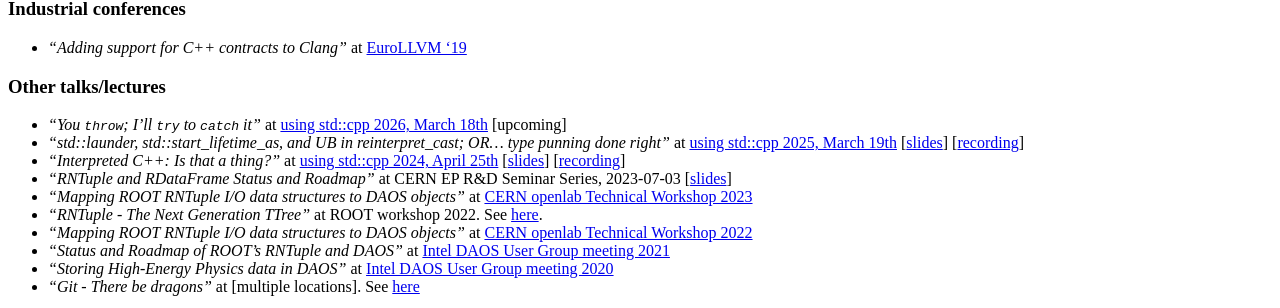
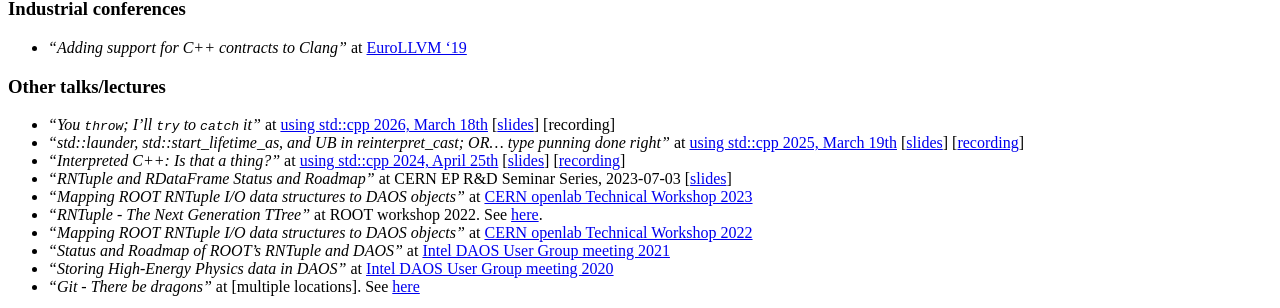
Before and after one commit to jalopezg-git/jalopezg-git.github.io, a Jekyll site: the page built from publications.md, in a window 1280 px wide. Shown: the part 1040-1348 px from the top of the page. Built offline with Jekyll 4.4.1, drawn with Linux system fonts in a browser that asks for light colours; Markdown is read by kramdown in place of the engine named in the settings.

Commit message:
[publications] Prepare links for the "You `throw`; I'll `try` to `catch` it" talk

```diff
--- a/publications.md
+++ b/publications.md
@@ -40,7 +40,7 @@ In Proceedings of the 29th International Conference on Compiler Construction (CC
 - _"Adding support for C++ contracts to Clang"_ at [EuroLLVM '19](https://llvm.org/devmtg/2019-04/)
 
 ### Other talks/lectures
-- _"You `throw`; I'll `try` to `catch` it"_ at [using std::cpp 2026, March 18th](https://usingstdcpp.org/)  [upcoming]
+- _"You `throw`; I'll `try` to `catch` it"_ at [using std::cpp 2026, March 18th](https://usingstdcpp.org/)  [[slides](https://github.com/jalopezg-git/slides-using_stdcpp_2026/blob/master/main.pdf)]  [recording]
 - _"std::launder, std::start\_lifetime\_as, and UB in reinterpret\_cast; OR... type punning done right"_ at [using std::cpp 2025, March 19th](https://usingstdcpp.org/)  [[slides](https://github.com/jalopezg-git/slides-using_stdcpp_2025/blob/master/main.pdf)]  [[recording](https://www.youtube.com/watch?v=NRV_bgN92DI)]
 - _"Interpreted C++: Is that a thing?"_ at [using std::cpp 2024, April 25th](https://usingstdcpp.org/)  [[slides](https://github.com/jalopezg-git/slides-using_stdcpp_2024/blob/master/main.pdf)]  [[recording](https://youtu.be/6xzR-IR85wM)]
 - _"RNTuple and RDataFrame Status and Roadmap"_ at CERN EP R&D Seminar Series, 2023-07-03 [[slides](/public/docs/EP_RD_WP7.4_EfficientAnalysis_03072023.pdf)]
```
